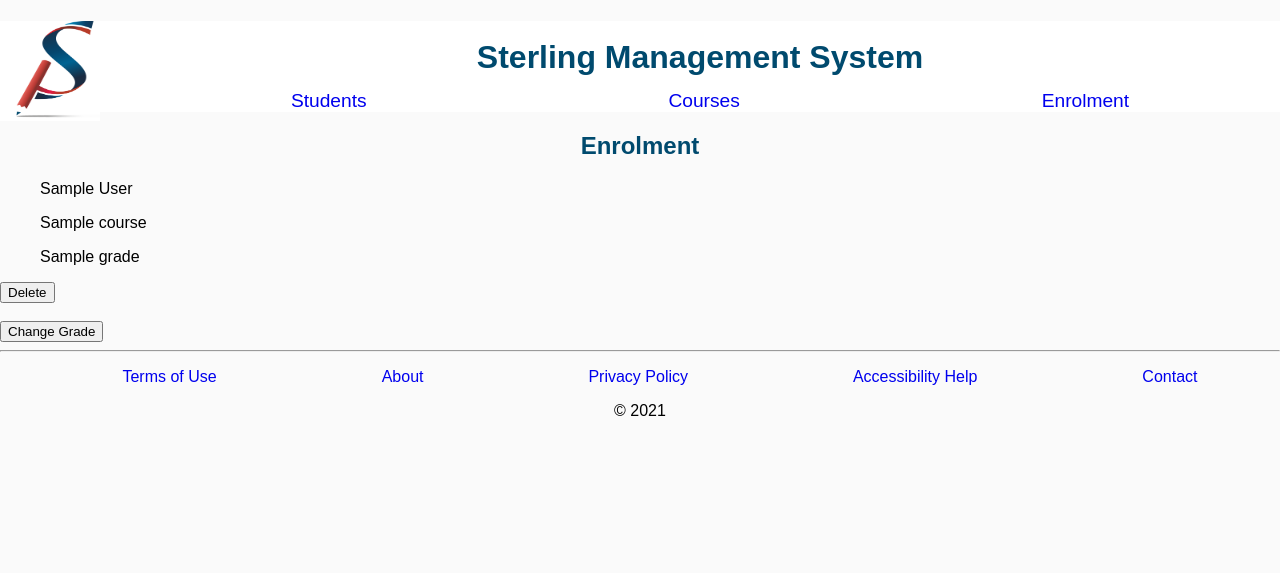
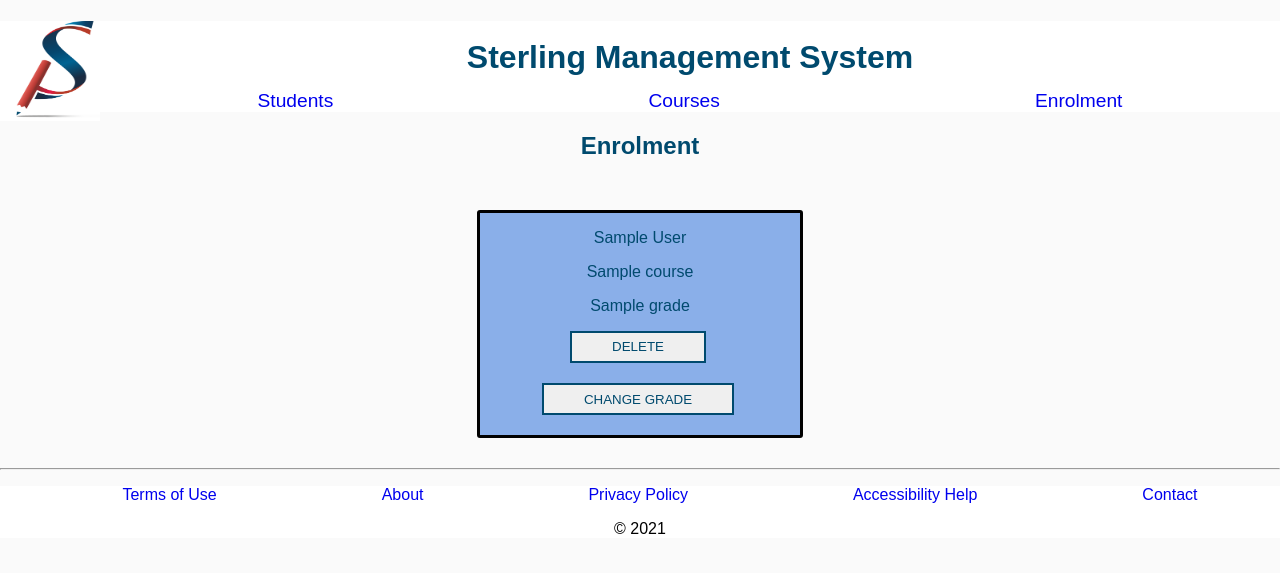
Before and after one commit to sarahclarke-skc/school_management_web_app, a Flask app: page /student_courses in a window 1280 px wide. Shown: the top 573 px of the page. Run offline with Flask 2, Linux system fonts and the light colour scheme; a database or web service that is not in the repository returns one stand-in record (values such as "Sample title"); some libraries are stand-ins or nearby versions.

Commit message:
Button styles changed

```diff
--- a/school_start_point/static/css/forms.css
+++ b/school_start_point/static/css/forms.css
@@ -38,12 +38,17 @@
     margin: 50px auto;
     display: block;
     padding: 9px;
-    border: 3px solid black;
+    border: 3px solid  #004A6E;
     margin-bottom: 30px;
     border-radius: 3px;
     background: rgb(138, 175, 233);
     text-align: center;
     font-size: x-large;
+    color: #004A6E;
+}
+
+.all-students-display a {
+    text-decoration: none;
 }
 
 .all-courses-display{
@@ -58,5 +63,21 @@
     text-align: center;
     font-size: x-large;
     color: #004A6E;
+}
 
+.enrolment {
+    max-width: 25%;
+    margin: 50px auto;
+    display: block;
+    border: 3px solid black;
+    margin-bottom: 30px;
+    border-radius: 3px;
+    background: rgb(138, 175, 233);
+    font-size: medium;
+    color: #004A6E;
+    text-align: center;
 }
+
+.enrolment ul {
+    padding: 0
+}
--- a/school_start_point/static/css/style.css
+++ b/school_start_point/static/css/style.css
@@ -50,7 +50,6 @@ h2 {
   .header h1 {
     position: relative;
     top: 18px;
-    left: 10px;
   }
 
 h1 {
@@ -91,6 +90,11 @@ h1 a {
     text-decoration: none;
 }
 
+ul.main-nav
+ {
+    padding-left: 0 !important
+}
+
 /* .header a:link, a:visited {
     background-color: #004A6E ;
     color: rgb(196, 194, 194);
@@ -102,26 +106,13 @@ h1 a {
 
 li {
     list-style: none;
-} */
-
-/* nav ul li a {
-    list-style: none;
-} */
-
-/* index */
-/* #index-buttons-big a {
-    display: grid;
-
-} */
-
-/* footer styling */
+}
 
 .footer {
     background-color: white;
     bottom: 0;
     flex-direction: row;
     justify-content: space-around;
-    position: absolute;
     width: 100%;
 }
 
@@ -147,17 +138,26 @@ li {
 }
 
 .index-buttons-small a {
-    padding: 40px;
     font-size: 20px;
     color: #004A6E;
     text-decoration: none;
 }
 
+.action-button {
+    display: inline-block;
+    padding: 0.5em 3em;
+    border:0.16em solid #004A6E;
+    margin:0 0.3em 0.3em 0;
+    box-sizing: border-box;
+    text-decoration:none;
+    text-transform:uppercase;
+    font-weight:400;
+    color: #004A6E;
+    text-align:center;
+    transition: all 0.15s;
+}
 
-/* .add-new-student-form {
-    display: block;
-    padding: 9px;
-    border: 1px solid black;
-    margin-bottom: 30px;
-    border-radius: 3px;
-} */
+.action-button:hover{
+    color:#004;
+    border-color:#004A6E
+}
--- a/school_start_point/templates/courses/index.html
+++ b/school_start_point/templates/courses/index.html
@@ -17,12 +17,12 @@
             <td>{{course.days}}</td>
             <tr></tr>
             <td><form class="delete" action="/courses/{{course.id}}/delete" method="POST">
-                <button class="delete">
+                <button class="action-button">
                     <span>Delete</span>
                   </button>
             </form></td>
             <td><form action="/courses/{{course.id}}/edit" method='GET'>
-                <button>
+                <button class="action-button">
                     <span>Edit</span>
                   </button>
             </form></td>
--- a/school_start_point/templates/courses/show.html
+++ b/school_start_point/templates/courses/show.html
@@ -36,7 +36,8 @@
     </table>
 
 <br>
-<div id = index-buttons-small>
+
+<div class="index-buttons-small">
     <button><a href="/courses/new">Add New Course</a></button>
     <button><a href="/courses/{{course.id}}/edit">Edit Courses</a></button>
     <button><a href="/student_courses/new">Add Student to Course</a></button>
--- a/school_start_point/templates/student_courses/index.html
+++ b/school_start_point/templates/student_courses/index.html
@@ -4,6 +4,7 @@
 <h2>Enrolment</h2>
 
 {% for student_course in student_courses %}
+<div class="enrolment">
    <ul>
        {{student_course.student.first_name}}  {{student_course.student.last_name}}
     </ul>
@@ -18,30 +19,23 @@
         {% endif %}
     </ul>
 
-<div class="buttons">
-
+<ul>
 <form class="delete" action="/student_courses/{{student_course.id}}/delete" method="POST">
-    <button class="delete">
-        <span class="mdi mdi-delete mdi-24px"></span>
-        <span class="mdi mdi-delete-empty mdi-24px"></span>
+    <button class="action-button">
         <span>Delete</span>
     </button>
     </form>
+</ul>
+
+<ul>
+<form class="edit" action="/student_courses/{{student_course.id}}/edit" method="POST">
+    <button class="action-button">
+        <span>Change Grade</span>
+        </button>
+</form>
+</ul>
+
 </div>
-
-<br>
-
-<div class="buttons">
-
-    <form class="edit" action="/student_courses/{{student_course.id}}/edit" method="POST">
-        <button class="edit">
-            <span class="mdi mdi-delete mdi-24px"></span>
-            <span class="mdi mdi-delete-empty mdi-24px"></span>
-            <span>Change Grade</span>
-        </button>
-        </form>
-    </div>
-
 <hr>
 
 {% endfor %}
--- a/school_start_point/templates/students/show.html
+++ b/school_start_point/templates/students/show.html
@@ -39,7 +39,7 @@
     </table>
 
 <br>
-<div id = index-buttons-small>
+<div class="index-buttons-small">
     <button><a href="/students/new">Add New Student</a></button>
     <button><a href="/students/{{student.id}}/edit">Update Student</a></button>
     <button><a href="/student_courses/new">Add Student to Course</a></button>
```
